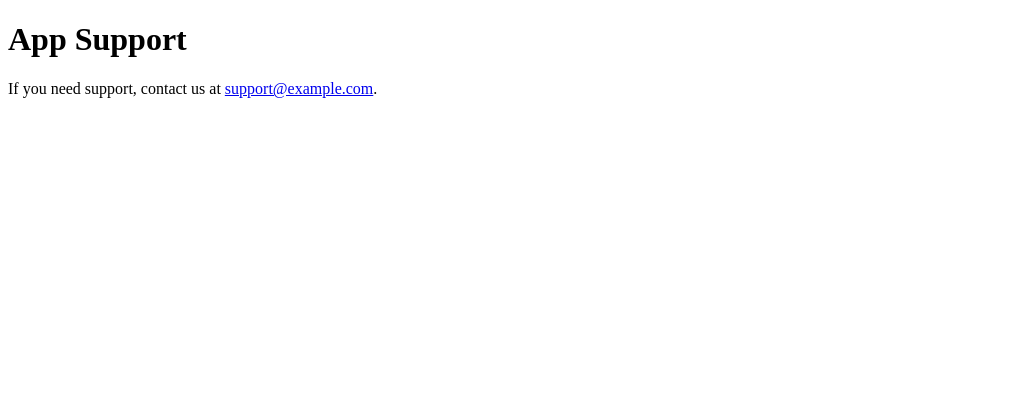
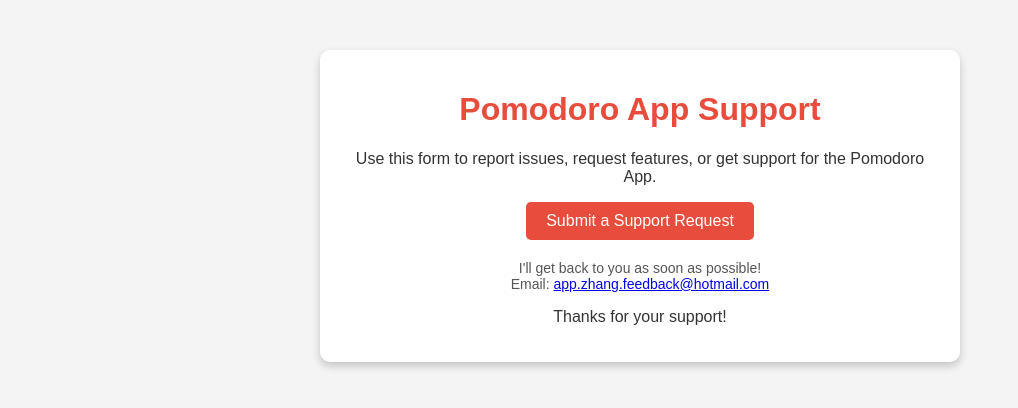
Before and after one commit to app-zhang-feedback/app-support, a plain HTML site: page index.html in a window 1280 px wide. Shown: the whole page, without its empty margins (0-1018 px from the left). Drawn offline with Linux system fonts and the light colour scheme.

Commit message:
Update index.html

```diff
--- a/index.html
+++ b/index.html
@@ -3,10 +3,58 @@
 <head>
     <meta charset="UTF-8">
     <meta name="viewport" content="width=device-width, initial-scale=1.0">
-    <title>Support</title>
+    <title>Pomodoro App Support</title>
+    <style>
+        body {
+            font-family: Arial, sans-serif;
+            margin: 0;
+            padding: 0;
+            background-color: #f4f4f4;
+            text-align: center;
+        }
+        .container {
+            max-width: 600px;
+            margin: 50px auto;
+            background: white;
+            padding: 20px;
+            border-radius: 10px;
+            box-shadow: 0px 4px 8px rgba(0, 0, 0, 0.2);
+        }
+        h1 {
+            color: #e74c3c;
+        }
+        p {
+            font-size: 16px;
+            color: #333;
+        }
+        .btn {
+            display: inline-block;
+            background: #e74c3c;
+            color: white;
+            padding: 10px 20px;
+            text-decoration: none;
+            border-radius: 5px;
+            font-size: 16px;
+            transition: background 0.3s;
+        }
+        .btn:hover {
+            background: #c0392b;
+        }
+        .email {
+            margin-top: 20px;
+            font-size: 14px;
+            color: #555;
+        }
+    </style>
 </head>
 <body>
-    <h1>App Support</h1>
-    <p>If you need support, contact us at <a href="mailto:support@example.com">support@example.com</a>.</p>
+    <div class="container">
+        <h1>Pomodoro App Support</h1>
+        <p>Use this form to report issues, request features, or get support for the Pomodoro App.</p>
+        <a href="https://docs.google.com/forms/d/e/1FAIpQLScfDTiR929zg0jl6RVDXVu90j7MXEM6glEmCd95ca-V3ABPTA/viewform" class="btn" target="_blank">Submit a Support Request</a>
+        <p class="email">I'll get back to you as soon as possible!<br>
+        Email: <a href="mailto:app.zhang.feedback@hotmail.com">app.zhang.feedback@hotmail.com</a></p>
+        <p>Thanks for your support!</p>
+    </div>
 </body>
 </html>
```
